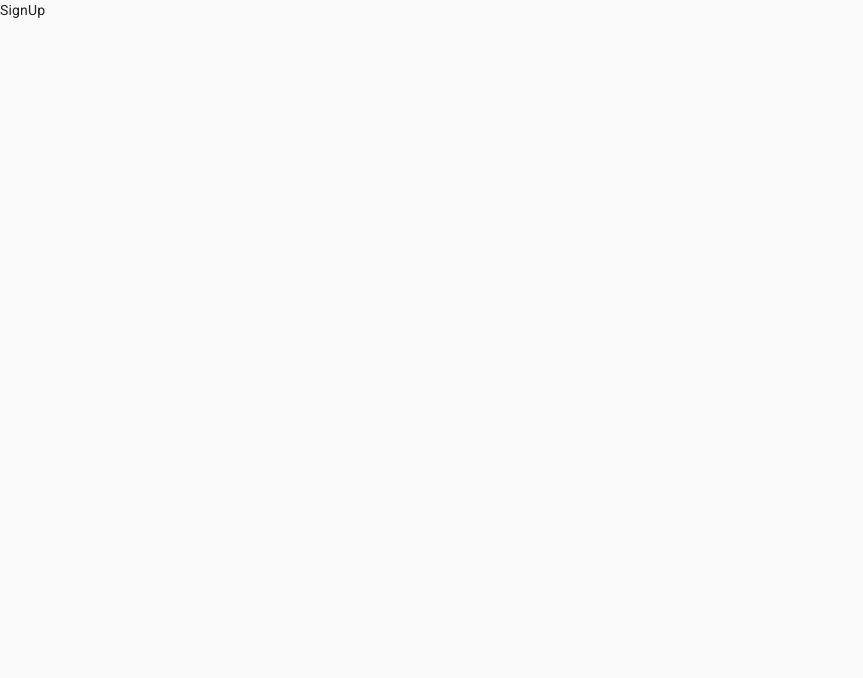
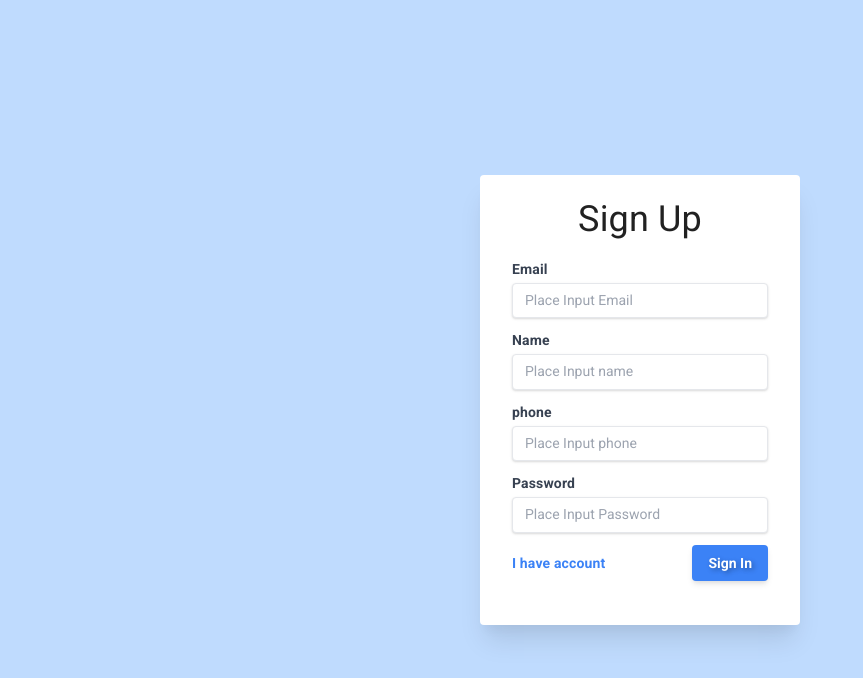
Before and after one commit to ben39053372/vite-react, a React (Vite) app: page /signUp in a window 1280 px wide. Shown: the top 678 px of the page, without its empty margins (0-863 px from the left). Built offline with nearby package versions, Linux system fonts and the light colour scheme.

Commit message:
feat: Sign Up page UI

```diff
--- /dev/null
+++ b/src/pages/SignUp/SignUpForm.tsx
@@ -0,0 +1,142 @@
+import React from 'react';
+import { useFormik } from 'formik';
+import i18next from 'i18next';
+import { Label } from '../../components/Label';
+import { Input } from '../../components/Input';
+import { useTranslation } from 'react-i18next';
+import { Button } from '../../components/Button';
+import { useHistory } from 'react-router-dom';
+
+interface SignUpFormValues {
+  email: string;
+  name: string;
+  phone: string;
+  password: string;
+}
+
+const validate = (values: SignUpFormValues) => {
+  const errors: Partial<SignUpFormValues> = {};
+
+  // email
+  const emailFormat =
+    /^(([^<>()[\]\.,;:\s@\"]+(\.[^<>()[\]\.,;:\s@\"]+)*)|(\".+\"))@(([^<>()[\]\.,;:\s@\"]+\.)+[^<>()[\]\.,;:\s@\"]{2,})$/i;
+  if (!values.email) {
+    errors.email = 'Required';
+  } else if (!emailFormat.test(values.email)) {
+    errors.email = i18next.t('Invalid email address');
+  }
+
+  // password
+  if (!values.password) {
+    errors.password = 'Required';
+  } else if (values.password.length < 8) {
+    errors.password = i18next.t('Must be characters or more', { length: 8 });
+  }
+
+  // Name
+  if (!values.name) {
+    errors.name = 'Required';
+  } else if (values.name.length > 20) {
+    errors.name = 'too large';
+  }
+
+  // phone
+  const phoneFormat = /^[0-9]{8}$|^852[0-9]{8}$|^\+852[0-9]{8}$/;
+  if (!values.phone) {
+    errors.phone = 'Required';
+  } else if (!phoneFormat.test(values.phone)) {
+    errors.phone = i18next.t('Invalid phone');
+  }
+
+  return errors;
+};
+
+export const SignUpForm = () => {
+  const { t } = useTranslation();
+  const history = useHistory();
+  const loginForm = useFormik<SignUpFormValues>({
+    initialValues: {
+      email: '',
+      name: '',
+      phone: '',
+      password: '',
+    },
+    validate,
+    onSubmit: (values) => {
+      alert(JSON.stringify(values, null, 2));
+    },
+  });
+
+  const handleSignInClick = () => {
+    history.push('/');
+  };
+
+  return (
+    <form onSubmit={loginForm.handleSubmit}>
+      <Label className="asd">{t('email')}</Label>
+      <Input
+        id="email"
+        type="email"
+        placeholder={t('place input', { somethings: t('email') })}
+        {...loginForm.getFieldProps('email')}
+      />
+
+      {/* error message */}
+      {loginForm.touched.email && (
+        <div className="error">{loginForm.errors.email}</div>
+      )}
+
+      <div className="pt-2" />
+
+      <Label>{t('Name')}</Label>
+      <Input
+        id="name"
+        type="text"
+        placeholder={t('place input', { somethings: t('name') })}
+        {...loginForm.getFieldProps('name')}
+      />
+
+      {/* error message */}
+      {loginForm.touched.email && (
+        <div className="error">{loginForm.errors.name}</div>
+      )}
+
+      <div className="pt-2" />
+
+      <Label>{t('phone')}</Label>
+      <Input
+        id="phone"
+        type="text"
+        placeholder={t('place input', { somethings: t('phone') })}
+        {...loginForm.getFieldProps('phone')}
+      />
+
+      {/* error message */}
+      {loginForm.touched.email && (
+        <div className="error">{loginForm.errors.phone}</div>
+      )}
+
+      <div className="pt-2" />
+
+      <Label>{t('password')}</Label>
+      <Input
+        id="password"
+        type="password"
+        placeholder={t('place input', { somethings: t('password') })}
+        {...loginForm.getFieldProps('password')}
+      />
+
+      {/* error message */}
+      {loginForm.touched.password && (
+        <div className="error">{loginForm.errors.password}</div>
+      )}
+
+      <div className="actions">
+        <a className="textButton">{t('I have account')}</a>
+        <Button onClick={handleSignInClick} type="submit">
+          {t('Sign In')}
+        </Button>
+      </div>
+    </form>
+  );
+};
--- a/src/pages/SignUp/index.tsx
+++ b/src/pages/SignUp/index.tsx
@@ -1,5 +1,13 @@
 import React from 'react';
+import { SignUpForm } from './SignUpForm';
 
 export const SignUp = () => {
-  return <div>SignUp</div>;
+  return (
+    <div className="background">
+      <div className="paper">
+        <h1 className="text-4xl text-center pb-4">Sign Up</h1>
+        <SignUpForm />
+      </div>
+    </div>
+  );
 };
```
